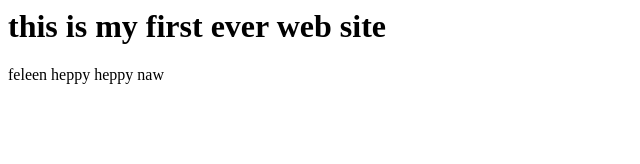
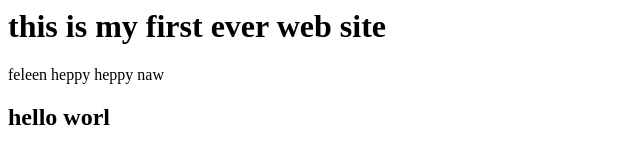
Before and after one commit to abdullahalnomanme/my-website, a plain HTML site: page index.html in a window 1280 px wide. Shown: the whole page, without its empty margins (0-640 px from the left). Drawn offline with Linux system fonts and the light colour scheme.

Commit message:
Update index.html

```diff
--- a/index.html
+++ b/index.html
@@ -1,2 +1,3 @@
 <h1>this is my first ever web site</h1>
 <p>feleen heppy heppy naw</p>
+<h2>hello worl</h2>
```
